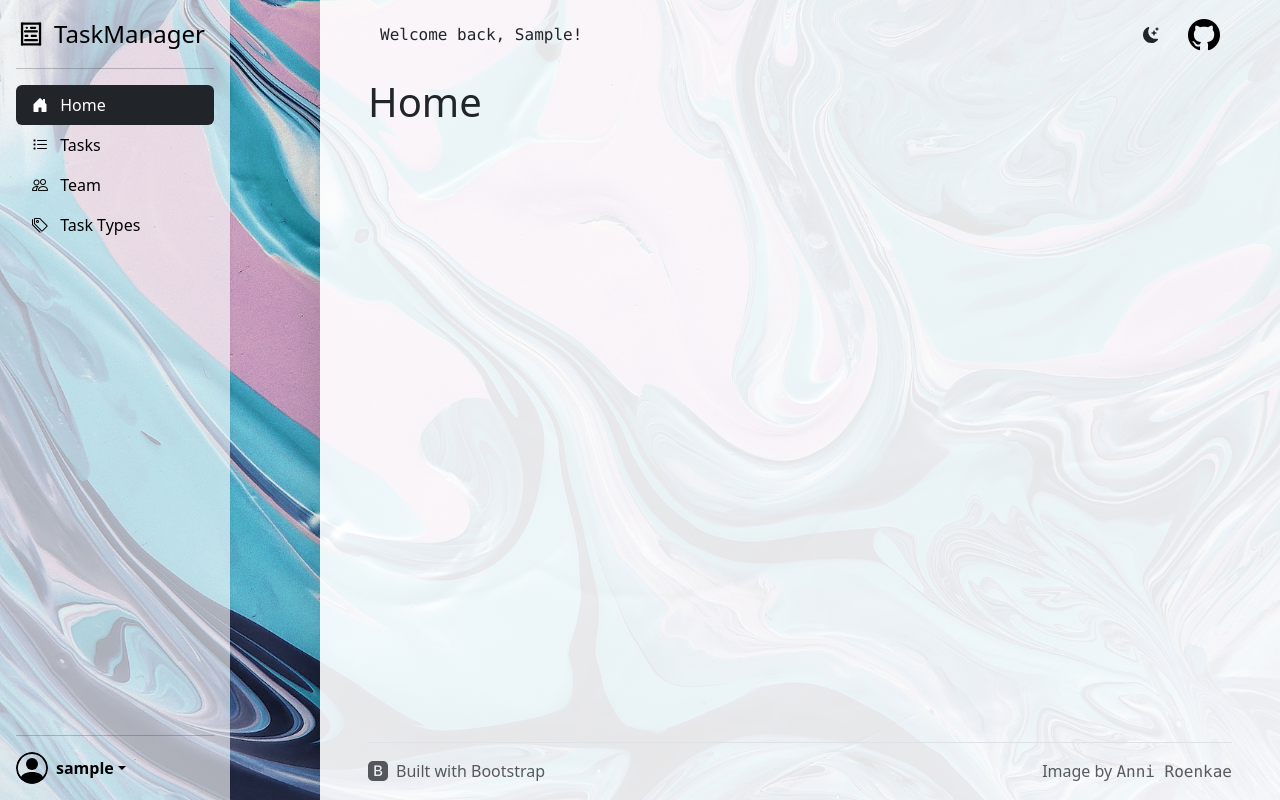
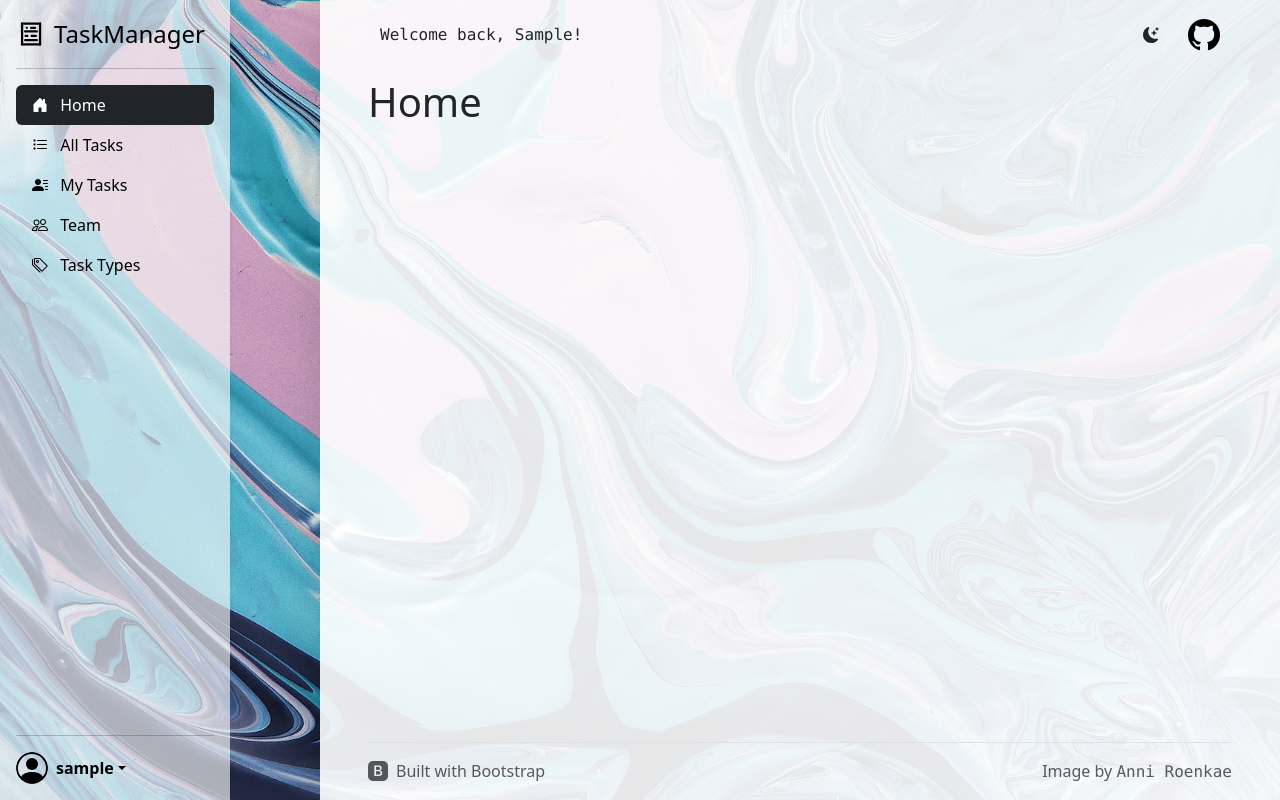
Before and after one commit to Esxoyne/it-company-task-manager, a Django app: page / in a window 1280 px wide. Run offline with Django 4.2, Linux system fonts and the light colour scheme; the visitor is signed in with stand-in values (Sample User, id 1).

Commit message:
Add links to sidebar & header

```diff
--- a/task_manager/views.py
+++ b/task_manager/views.py
@@ -236,6 +236,8 @@ class WorkerDetailView(LoginRequiredMixin, generic.DetailView):
             is_completed=False,
         )
 
+        context["worker_is_user"] = self.object == self.request.user
+
         return context
 
 
--- a/templates/includes/header.html
+++ b/templates/includes/header.html
@@ -48,14 +48,36 @@
             Home
           </a>
         </li>
-        <li class="nav-item">
+        <li class="nav-item dropdown">
           <a
             class="nav-link {% if request.resolver_match.url_name == "task-list" %}active{% endif %}"
             href="{% url "task_manager:task-list" %}"
+            data-bs-toggle="dropdown"
+            aria-expanded="false"
           >
             <i class="bi bi-list-task pe-none me-2"></i>
             Tasks
           </a>
+          <ul class="dropdown-menu mt-3">
+            <li>
+              <a
+                class="dropdown-item"
+                href="{% url "task_manager:task-list" %}"
+              >
+                <i class="bi bi-list-task pe-none me-2"></i>
+                All Tasks
+              </a>
+            </li>
+            <li>
+              <a
+                class="dropdown-item"
+                href="{% url "task_manager:worker-detail" pk=user.id %}"
+              >
+                <i class="bi bi-person-lines-fill pe-none me-2"></i>
+                My Tasks
+              </a>
+            </li>
+          </ul>
         </li>
         <li class="nav-item">
           <a
--- a/templates/includes/sidebar.html
+++ b/templates/includes/sidebar.html
@@ -45,7 +45,16 @@
         class="nav-link {% if request.resolver_match.url_name == "task-list" %}active{% else %}link-body-emphasis{% endif %}"
       >
         <i class="bi bi-list-task pe-none me-2"></i>
-        Tasks
+        All Tasks
+      </a>
+    </li>
+    <li>
+      <a
+        href="{% url "task_manager:worker-detail" pk=user.id %}"
+        class="nav-link {% if worker_is_user %}active{% else %}link-body-emphasis{% endif %}"
+      >
+        <i class="bi bi-person-lines-fill pe-none me-2"></i>
+        My Tasks
       </a>
     </li>
     <li>
```
